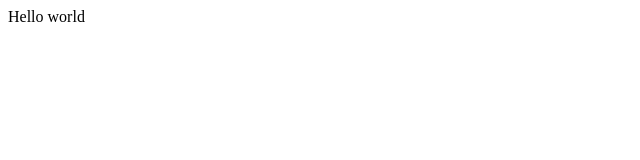
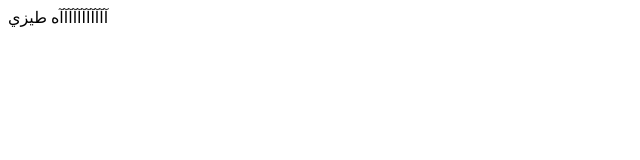
Before and after one commit to pvecho/test, a plain HTML site: page index.html in a window 1280 px wide. Shown: the full height of the page, 0-640 px from the left. Drawn offline with Linux system fonts and the light colour scheme.

Commit message:
Update index.html

```diff
--- a/index.html
+++ b/index.html
@@ -1,4 +1,4 @@
 <html>
 <header><title>This is title</title></header>
-<body>Hello world</body>
+<body>آآآآآآآآآآآه طيزي</body>
 </html>
```
